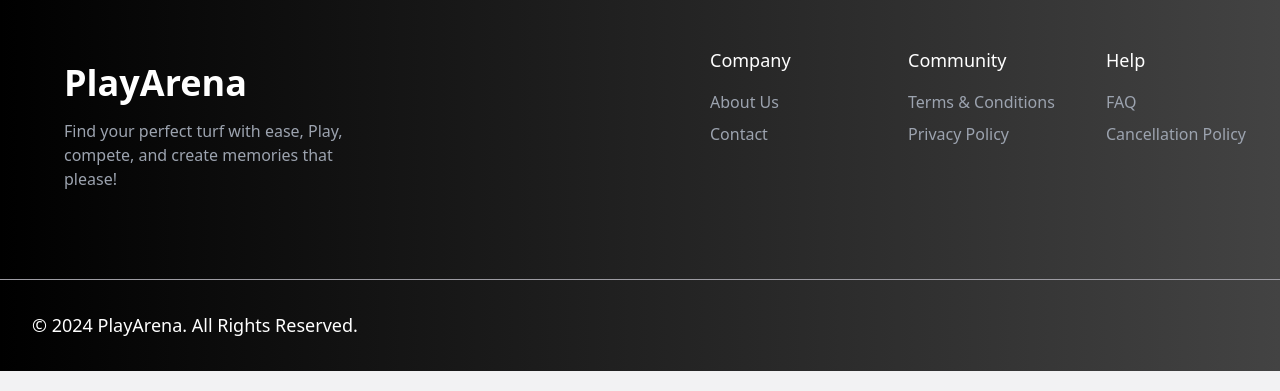
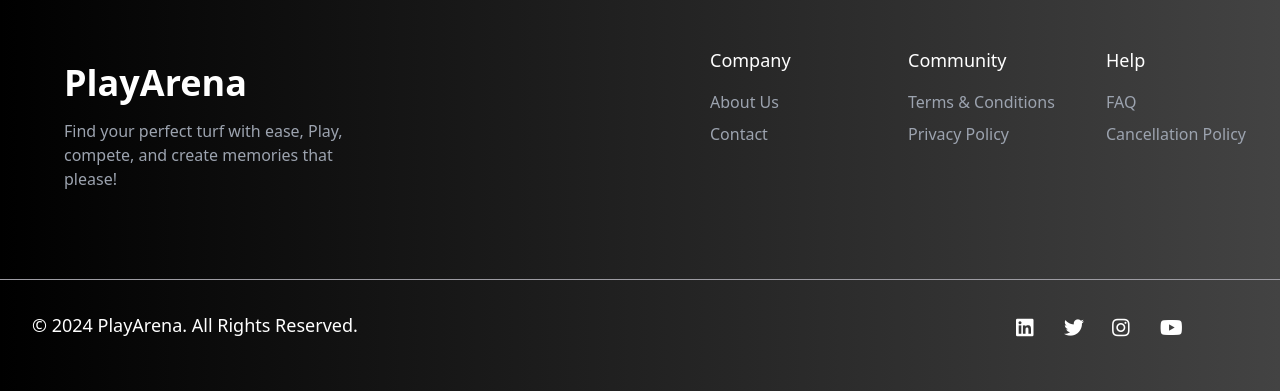
Before and after one commit to ChaitanyaArekar/Play-Arena, a PHP site: page /index.php in a window 1280 px wide. Shown: the part 3166-3557 px from the top of the page. Run offline with PHP 8.4, Linux system fonts and the light colour scheme; some libraries are stand-ins or nearby versions.

Commit message:
Update footer with social media icons

```diff
--- a/src/footer.php
+++ b/src/footer.php
@@ -7,6 +7,7 @@
     <title>Footer - PlayArena</title>
     <link href="https://cdn.jsdelivr.net/npm/tailwindcss@2.2.19/dist/tailwind.min.css" rel="stylesheet">
     <link href="https://fonts.googleapis.com/css2?family=Poppins:wght@300;400;500;600&display=swap" rel="stylesheet">
+    <link href="https://cdnjs.cloudflare.com/ajax/libs/font-awesome/5.15.4/css/all.min.css" rel="stylesheet"> <!-- Font Awesome CDN -->
     <style>
         .footer-link {
             transition: transform 0.3s ease, color 0.3s ease;
@@ -23,8 +24,8 @@
         }
 
         .icon {
-            width: 21px;
-            height: 21px;
+            width: 24px;
+            height: 24px;
             cursor: pointer;
             transition: transform 0.3s ease, filter 0.3s ease;
         }
@@ -130,14 +131,19 @@
                     echo '</div>';
                 }
                 ?>
-
             </div>
         </div>
 
         <div class="w-full flex justify-between items-center md:flex-row flex-col pt-4 border-t-[1px] p-4 sm:p-8 border-t-[#9d9ca3] footer-text text-center sm:text-left">
-            <p class="font-poppins font-normal text-center text-[16px] sm:text-[18px] leading-[27px] text-white">
+            <p class="font-poppins font-normal text-center text-[18px] sm:text-[18px] leading-[27px] text-white mb-0 sm:mb-5">
                 &#169; 2024 PlayArena. All Rights Reserved.
             </p>
+            <div class="flex justify-center space-x-6 mt-4 sm:mt-0 sm:mr-16 mr-0 text-xl mb-5">
+                <a href="https://linkedin.com" class="icon text-white" target="_blank"><i class="fab fa-linkedin"></i></a>
+                <a href="https://twitter.com" class="icon text-white" target="_blank"><i class="fab fa-twitter"></i></a>
+                <a href="https://www.instagram.com/my_shitstagram/" class="icon text-white" target="_blank"><i class="fab fa-instagram"></i></a>
+                <a href="https://youtube.com" class="icon text-white" target="_blank"><i class="fab fa-youtube"></i></a>
+            </div>
         </div>
     </section>
 
--- a/src/login.php
+++ b/src/login.php
@@ -3,6 +3,7 @@ session_start();
 require '../vendor/autoload.php';
 
 $dotenv = Dotenv\Dotenv::createImmutable(__DIR__ . '/../');
+
 $dotenv->load();
 
 $uri = $_ENV['MONGODB_URI'];
@@ -43,9 +44,10 @@ if ($_SERVER['REQUEST_METHOD'] === 'POST') {
         $user_type = $_POST['user_type'];
         $password = $_POST['password'];
         $user = $collection->findOne(['email' => $email, 'user_type' => $user_type]);
-
         if ($user && password_verify($password, $user['password'])) {
             $_SESSION['user'] = $user;
+            $_SESSION['user_full_name'] = $user['full_name'];
+            $_SESSION['user_type'] = $user['user_type'];
             $_SESSION['message'] = "Login successful! Welcome back.";
             $_SESSION['message_type'] = "success";
             header("Location: /index.php");
```
